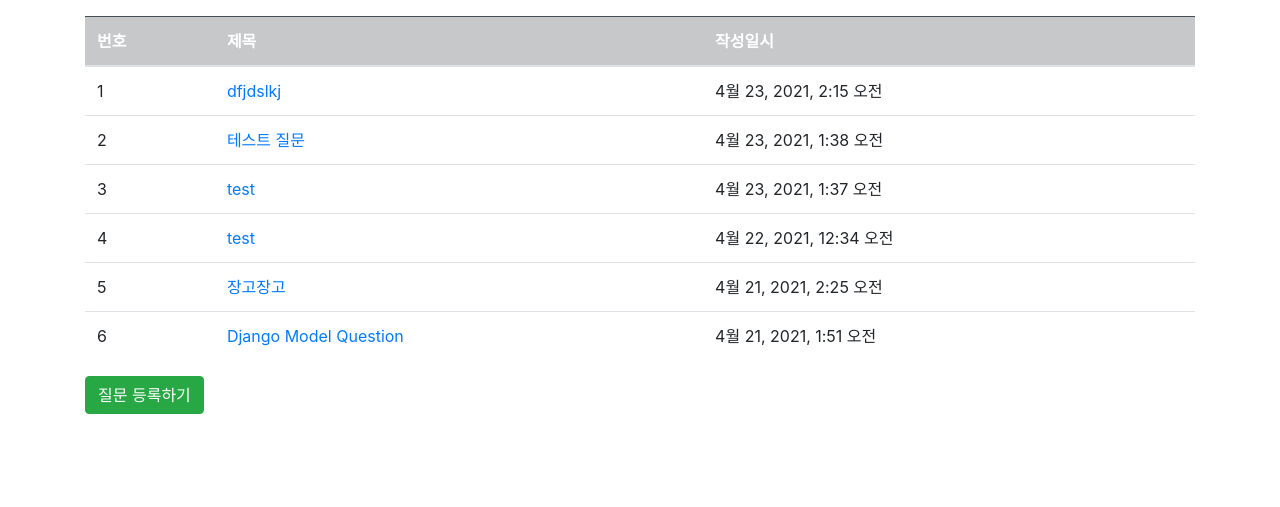
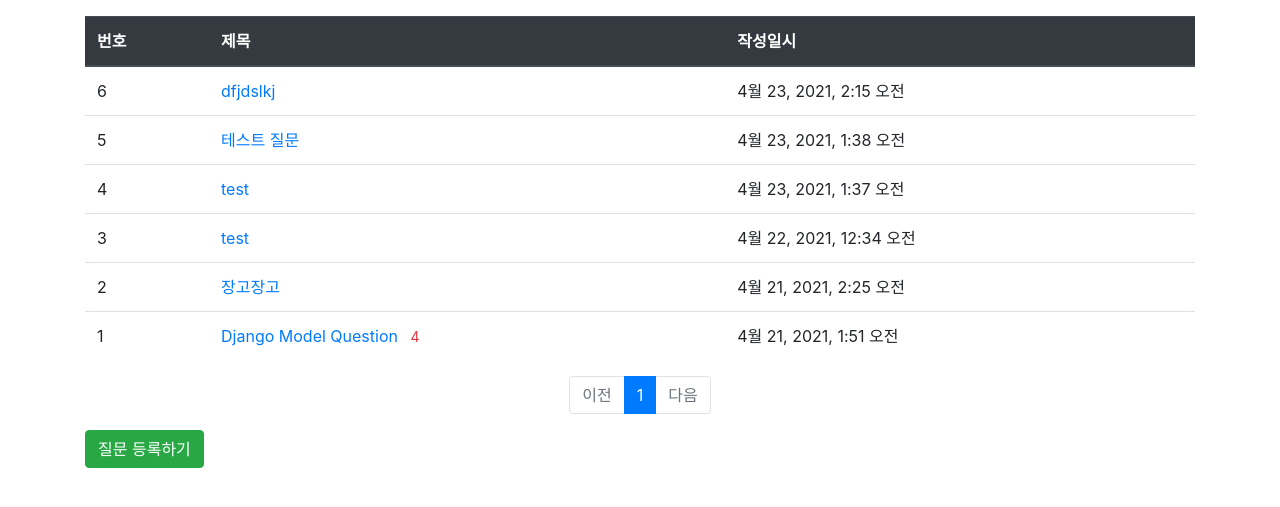
Before and after one commit to NamCheolKim/pyboard, a Django app: page /pyboard/ in a window 1280 px wide. Shown: the part 57-564 px from the top of the page. Run offline with Django 3.2, Linux system fonts and the light colour scheme; data comes from the database, SQL or seed files in the repository; some libraries are stand-ins or nearby versions.

Commit message:
페이지바 추가 답글 갯수 추가

```diff
--- a/templates/pyboard/question_list.html
+++ b/templates/pyboard/question_list.html
@@ -1,33 +1,80 @@
-{% extends 'base.html' %} {% block content %}
+{% extends 'base.html' %}
+{% load pyboard_filter %}
+{% block content %}
 <div class="container my-3">
   <table class="table">
     <thead>
-      <tr class="table-dark">
+      <tr class="thead-dark">
         <th>번호</th>
         <th>제목</th>
         <th>작성일시</th>
       </tr>
     </thead>
     <tbody>
-      {% if question_list %} {% for question in question_list %}
+      {% if question_list %}
+      {% for question in question_list %}
       <tr>
-        <td>{{ forloop.counter }}</td>
+        <td>{{ question_list.paginator.count | sub:question_list.start_index | sub:forloop.counter0 | add:1 }}</td>
         <td>
-          <a href="{% url 'pyboard:detail' question.pk %}"
-            >{{ question.subject }}</a
-          >
+          <a href="{% url 'pyboard:detail' question.pk %}">
+            {{ question.subject }}
+
+            {% if question.answer_set.count > 0 %}
+              <span class="text-danger small ml-2">{{ question.answer_set.count }}</span>
+            {% endif %}
+          </a>
         </td>
         <td>{{ question.create_date }}</td>
       </tr>
-      {% endfor %} {% else %}
+      {% endfor %}
+      {% else %}
       <tr>
         <td colspan="3">질문이 없습니다.</td>
       </tr>
       {% endif %}
     </tbody>
   </table>
-  <a href="{% url 'pyboard:question' %}" class="btn btn-success"
-    >질문 등록하기</a
-  >
+
+  <!-- Paging Start -->
+  <ul class="pagination justify-content-center">
+    <!-- 이전페이지 -->
+    {% if question_list.has_previous %}
+    <li class="page-item">
+      <a class="page-link" href="?page={{ question_list.previous_page_number }}">이전</a>
+    </li>
+    {% else %}
+    <li class="page-item disabled">
+      <a class="page-link" tabindex="-1" aria-disabled="true" href="#">이전</a>
+    </li>
+    {% endif %}
+
+    <!-- 페이지리스트 -->
+    {% for page_number in question_list.paginator.page_range %}
+    {% if page_number >= question_list.number|add:-5 and page_number <= question_list.number|add:5 %}
+        {% if page_number == question_list.number %}
+        <li class="page-item active" aria-current="page">
+            <a class="page-link" href="?page={{ page_number }}">{{ page_number }}</a>
+        </li>
+        {% else %}
+        <li class="page-item">
+            <a class="page-link" href="?page={{ page_number }}">{{ page_number }}</a>
+        </li>
+        {% endif %}
+    {% endif %}
+    {% endfor %}
+
+    <!-- 다음페이지 -->
+    {% if question_list.has_next %}
+    <li class="page-item">
+        <a class="page-link" href="?page={{ question_list.next_page_number }}">다음</a>
+    </li>
+    {% else %}
+    <li class="page-item disabled">
+        <a class="page-link" tabindex="-1" aria-disabled="true" href="#">다음</a>
+    </li>
+    {% endif %}
+  </ul>
+  <!-- Paging End -->
+  <a href="{% url 'pyboard:question' %}" class="btn btn-success">질문 등록하기</a>
 </div>
 {% endblock %}
```
